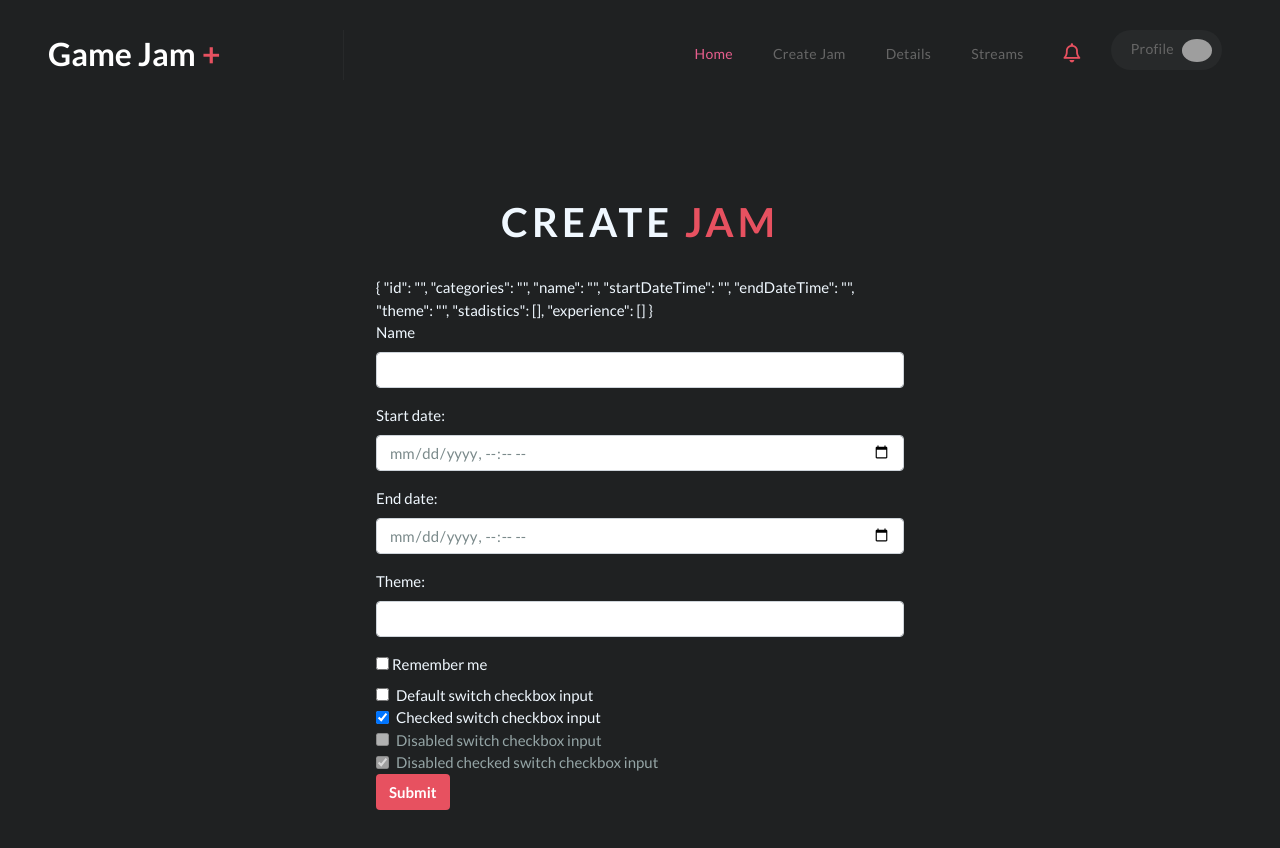
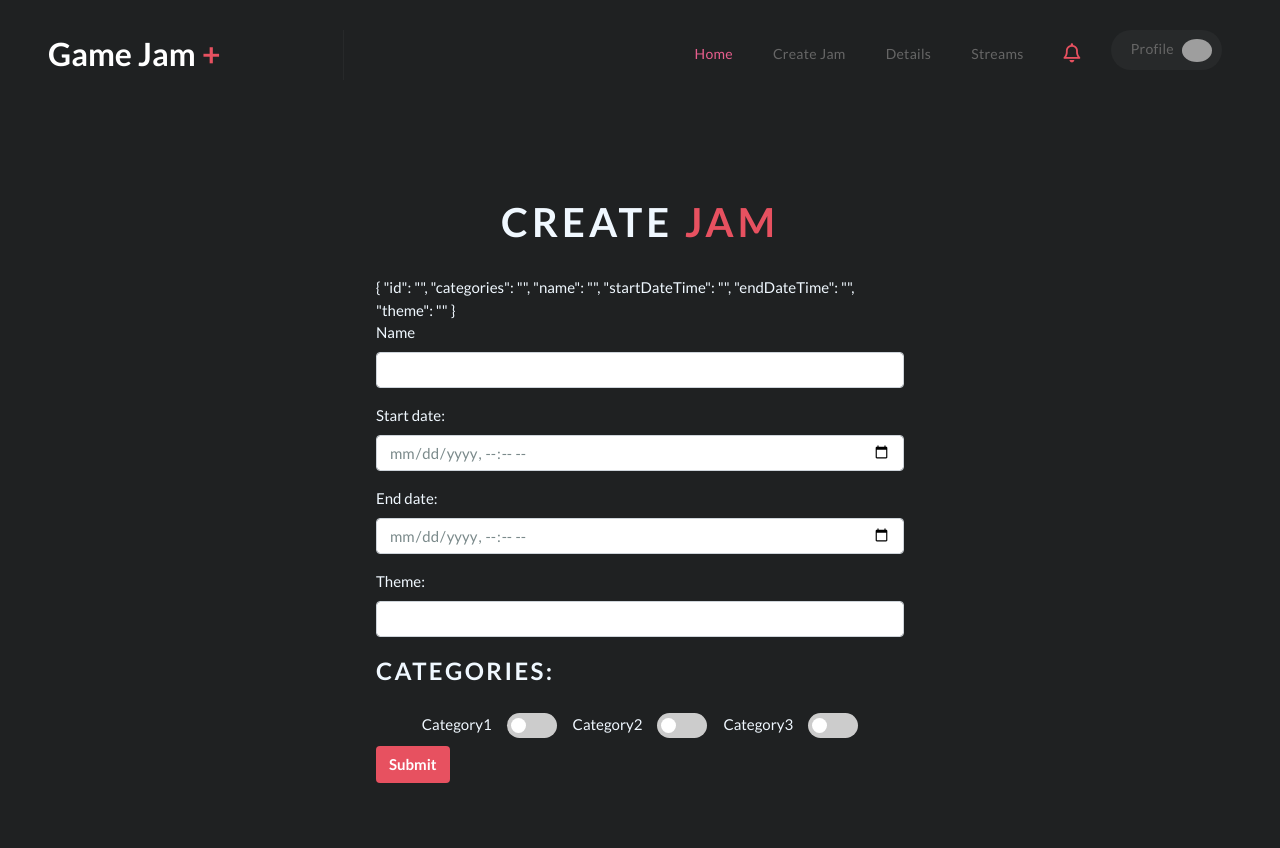
Before and after one commit to KevinCubillo/game-jam-system, an Angular app in the folder frontend/: page /create/jam in a window 1280 px wide. Shown: the top 848 px of the page. Built offline with nearby package versions, Linux system fonts and the light colour scheme; grey boxes are pictures that could not be loaded.

Commit message:
Form create jam

```diff
--- a/frontend/src/app/components/form-jam/form-jam.component.css
+++ b/frontend/src/app/components/form-jam/form-jam.component.css
@@ -24,5 +24,82 @@
     margin-bottom: 1.5rem;
 }
 
+.subTittle
+ {
+    width: auto;
+    text-align: left;
+    margin: 0 auto;
+    display: block;
+    font-size: 1.5rem;
+    font-weight: bold;
+    text-transform: uppercase;
+    letter-spacing: 0.1em;
+    color: aliceblue;
+    margin-bottom: 1.5rem;
+}
+
+
+
 
 /* Checkboxs*/
+.switch {
+    position: relative;
+    display: inline-block;
+    width: 50px;
+    height: 25px;
+  }
+
+  .switch input {
+    display: none;
+  }
+
+  .slider {
+    position: absolute;
+    cursor: pointer;
+    top: 0;
+    left: 0;
+    right: 0;
+    bottom: 0;
+    background-color: #ccc;
+    -webkit-transition: .4s;
+    transition: .4s;
+  }
+
+  .slider:before {
+    position: absolute;
+    content: "";
+    height: 15px;
+    width: 15px;
+    left: 4px;
+    bottom: 5px;
+    background-color: white;
+    -webkit-transition: .4s;
+    transition: .4s;
+  }
+
+  input:checked + .slider {
+    background-color: #E75160;
+  }
+
+  input:focus + .slider {
+    box-shadow: 0 0 1px #E75160;
+  }
+
+  input:checked + .slider:before {
+    -webkit-transform: translateX(26px);
+    -ms-transform: translateX(26px);
+    transform: translateX(26px);
+  }
+
+  .slider.round {
+    border-radius: 34px;
+  }
+
+  .slider.round:before {
+    border-radius: 50%;
+  }
+
+
+  .checkbox {
+    flex-wrap: wrap;
+  }
--- a/frontend/src/app/components/form-jam/form-jam.component.html
+++ b/frontend/src/app/components/form-jam/form-jam.component.html
@@ -27,31 +27,37 @@
         <input type="text" autocomplete="off" class="form-control" formControlName="theme">
       </div>
 
-    <div class="checkbox">
-      <label><input type="checkbox"> Remember me</label>
-    </div>
+      <label class="subTittle">Categories:</label>
+
+  <!--Checkboxes-->
+  <div class="d-flex justify-content-center checkbox mt-4">
+<div class="d-flex justify-content-center">
+  <label style="margin-right: 15px;">Category1</label>
+  <label class="switch">
+    <input type="checkbox">
+    <span class="slider round"></span>
+  </label>
+</div>
+
+<div class="d-flex justify-content-center mx-3">
+  <label style="margin-right: 15px;">Category2</label>
+  <label class="switch">
+    <input type="checkbox">
+    <span class="slider round"></span>
+  </label>
+</div>
+
+<div class="d-flex justify-content-center">
+  <label style="margin-right: 15px;">Category3</label>
+  <label class="switch">
+    <input type="checkbox">
+    <span class="slider round"></span>
+  </label>
+</div>
 
 
-  <!--Checkboxes-->
-  <div class="form-check form-switch">
-    <input class="form-check-input" type="checkbox" id="flexSwitchCheckDefault">
-    <label class="form-check-label" for="flexSwitchCheckDefault">Default switch checkbox input</label>
-  </div>
-  <div class="form-check form-switch">
-    <input class="form-check-input" type="checkbox" id="flexSwitchCheckChecked" checked>
-    <label class="form-check-label" for="flexSwitchCheckChecked">Checked switch checkbox input</label>
-  </div>
-  <div class="form-check form-switch">
-    <input class="form-check-input" type="checkbox" id="flexSwitchCheckDisabled" disabled>
-    <label class="form-check-label" for="flexSwitchCheckDisabled">Disabled switch checkbox input</label>
-  </div>
-  <div class="form-check form-switch">
-    <input class="form-check-input" type="checkbox" id="flexSwitchCheckCheckedDisabled" checked disabled>
-    <label class="form-check-label" for="flexSwitchCheckCheckedDisabled">Disabled checked switch checkbox input</label>
-  </div>
-
+</div>
 <!--btn submit-->
-
     <button type="submit" class="btn btn-default">Submit</button>
   </form>
 
--- a/frontend/src/app/components/form-jam/form-jam.component.ts
+++ b/frontend/src/app/components/form-jam/form-jam.component.ts
@@ -22,15 +22,10 @@ export class FormJamComponent {
     startDateTime: ['', Validators.required],
     endDateTime: ['', Validators.required],
     theme: ['', Validators.required],
-    stadistics: new FormControl([]),
-    experience: this.formBuilder.array([]),
   });
 
 
   public setDropdownExperienceValue(value:string){
     this.experiences.push(value)
-    this.formJam.controls['experience'].setValue(this.experiences)
   }
-
-
 }
```
